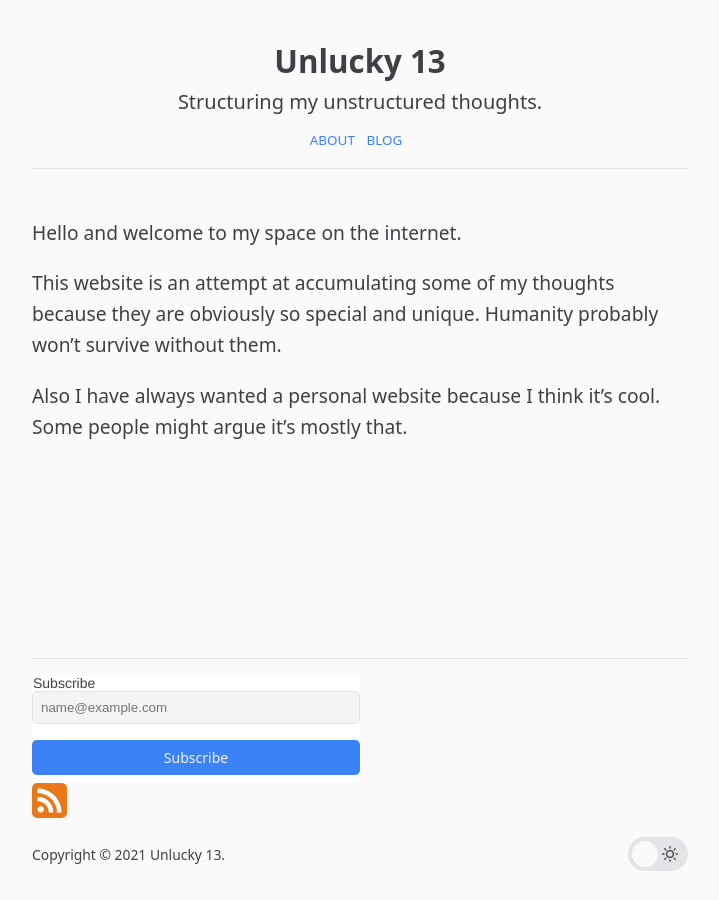
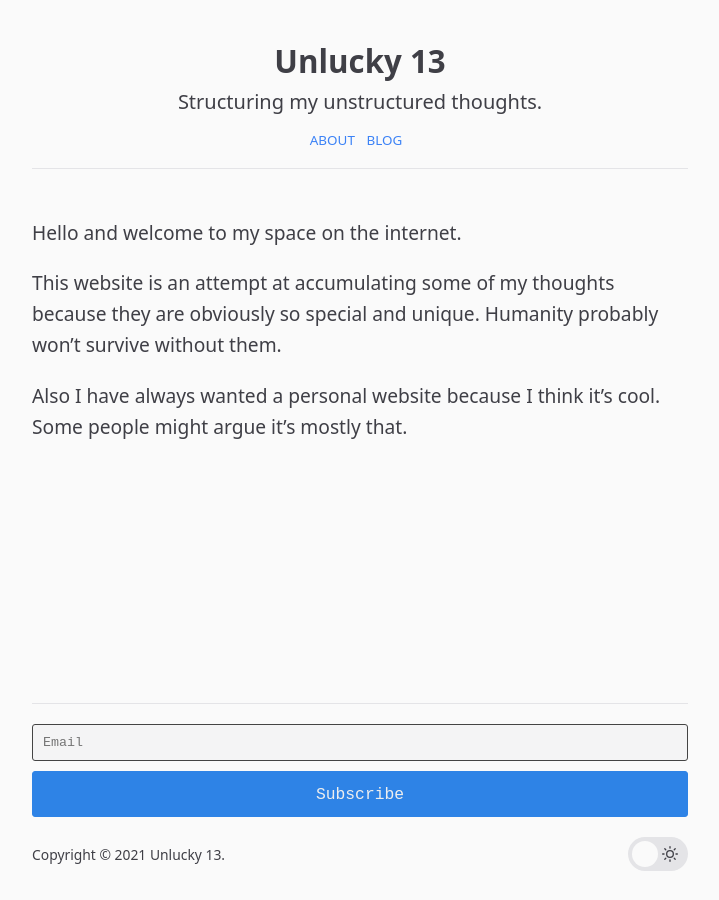
Before and after one commit to imhobo/imhobo.github.io, a Jekyll site: the page built from index.md, in a window 1280 px wide. Shown: the whole page, without its empty margins (280-999 px from the left). Built offline with Jekyll 4.4.1, drawn with Linux system fonts in a browser that asks for light colours; comment, search, counter and statistics services are not loaded.

Commit message:
Add subscribe in footer

```diff
--- a/_config.yml
+++ b/_config.yml
@@ -6,6 +6,8 @@ author: Safal Pandita
 # you can leave both of them blank if you are deploying on a top-level domain.
 url:
 baseurl:
+
+mailchimp-list: "https://gmail.us5.list-manage.com/subscribe/post?u=f0c6d9cd44c7b0223868e2142&amp;id=8b85678216"
 
 # footer
 footer:
--- a/_includes/footer.html
+++ b/_includes/footer.html
@@ -1,32 +1,43 @@
 <footer class="footer">
 
-  <div>
-    <!-- Begin Mailchimp Signup Form -->
-    <link href="//cdn-images.mailchimp.com/embedcode/horizontal-slim-10_7.css" rel="stylesheet" type="text/css">
-    <style type="text/css">
-      #mc_embed_signup{background:#fff; clear:left; font:14px Helvetica,Arial,sans-serif; width:50%;}
-      /* Add your own Mailchimp form style overrides in your site stylesheet or in this style block.
-         We recommend moving this block and the preceding CSS link to the HEAD of your HTML file. */
-  </style>
-    <div id="mc_embed_signup">
-      <form action="https://gmail.us5.list-manage.com/subscribe/post?u=f0c6d9cd44c7b0223868e2142&amp;id=8b85678216" method="post" id="mc-embedded-subscribe-form" name="mc-embedded-subscribe-form" class="validate" target="_blank" novalidate>
-        <div id="mc_embed_signup_scroll">
-          <label for="mce-EMAIL">Subscribe</label>
-          <input type="email" value="" name="EMAIL" class="email" id="mce-EMAIL" placeholder="name@example.com" required>
-          <!-- real people should not fill this in and expect good things - do not remove this or risk form bot signups-->
-          <div style="position: absolute; left: -5000px;" aria-hidden="true"><input type="text" name="b_f0c6d9cd44c7b0223868e2142_8b85678216" tabindex="-1" value=""></div>
-          <div class="clear"><input type="submit" value="Subscribe" name="subscribe" id="mc-embedded-subscribe" class="button"></div>
-        </div>
-      </form>
+  <!--
+       Before implementing this jekyll snippet make sure
+       1. you have signed up with Mailchimp.
+       2. you have created a list in Mailchimp.
+       3. you have defined the list in _config.yml,
+       for ex: "mailchimp-list: //redgadgets.us10.list-manage.com/subscribe/post?u=210acce5db69d3d4a04b0e25d&amp;id=08c6708f40"
+  -->
+
+  <form action="{{site.mailchimp-list}}" method="post" name="mc-embedded-subscribe-form" class="wj-contact-form validate" target="_blank" novalidate>
+    <div class="mc-field-group">
+      <input type="email" placeholder="Email" name="EMAIL" class="required email" id="mce-EMAIL" autocomplete="on">
+      <input type="submit" value="Subscribe" name="subscribe" class="heart">
     </div>
+  </form>
 
-    <a href="/feed.xml">
-      <img src="/images/rss.png" width="35" height="35">
-    </a>
-  </div>
+  <style>
+    .wj-contact-form input {
+        vertical-align: middle;
+        margin-top: 0.25em;
+        margin-bottom: 0.5em;
+        padding: 0.75em;
+        font-family: monospace, sans-serif;
+        border:1px solid #444;
+        outline-color: #2e83e6;
+        border-radius: 3px;
+        transition: box-shadow .2s ease;
+    }
 
-  <!--End mc_embed_signup-->
-  <!--End mc_embed_signup-->
+    .wj-contact-form input[type="submit"] {
+        background-color: #2e83e6;
+        border: 1px solid #2e83e6;;
+        color: #eee;
+    }
+</style>
+
+
+
+
 
   <div class="footer__credit">
     <div>
```
